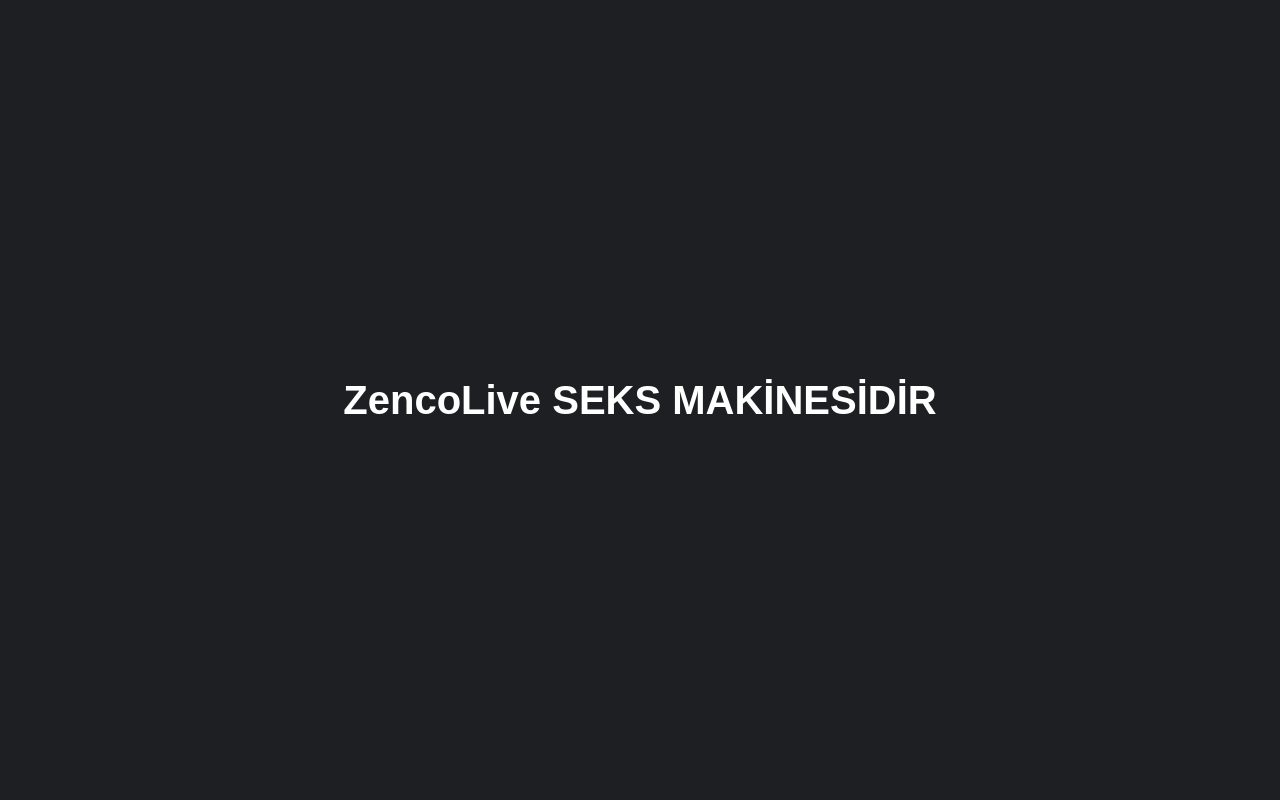
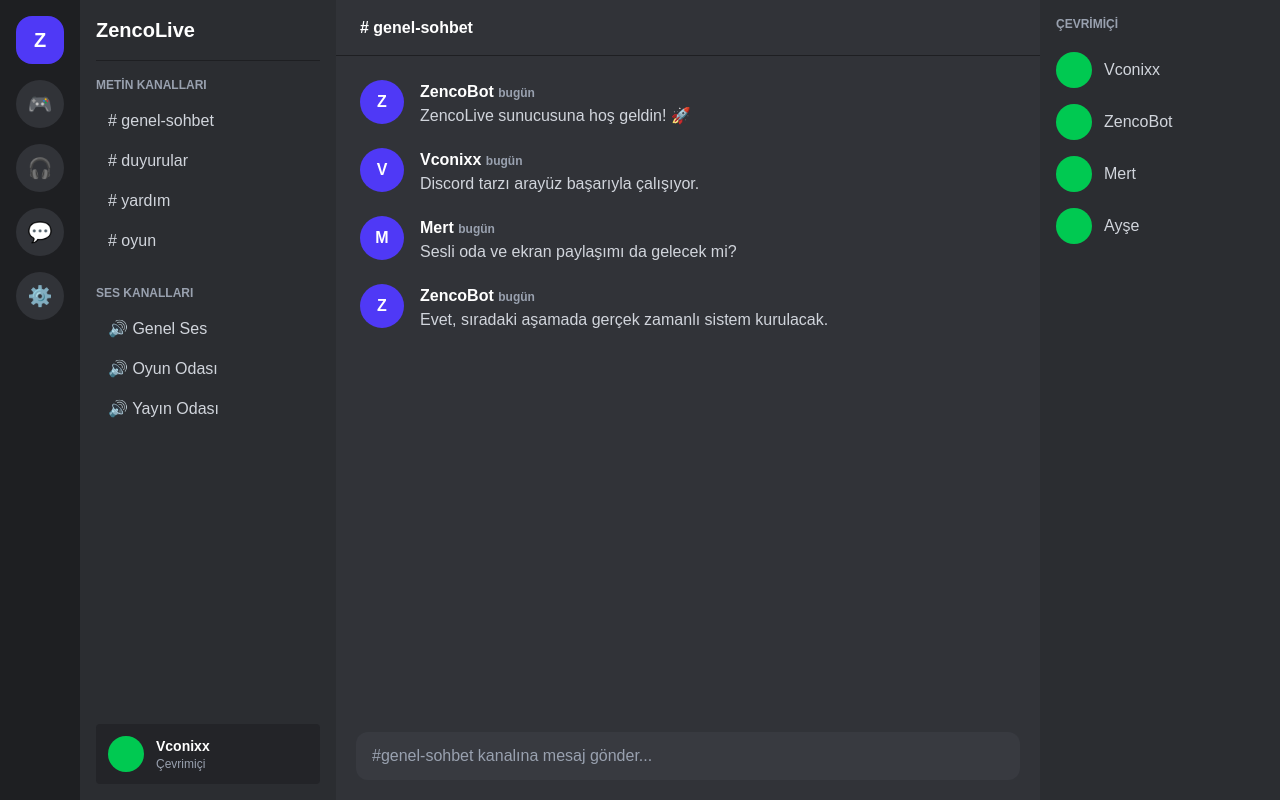
Before and after one commit to Vconixx/zencolive, a Next.js app: page / in a window 1280 px wide. Built offline with nearby package versions, Linux system fonts and the light colour scheme.

Commit message:
discord arayuzu eklendi

```diff
--- a/app/page.tsx
+++ b/app/page.tsx
@@ -1,18 +1,100 @@
 export default function Home() {
   return (
-    <main
-      style={{
-        backgroundColor: "#1e1f22",
-        color: "white",
-        height: "100vh",
-        display: "flex",
-        justifyContent: "center",
-        alignItems: "center",
-        fontSize: "40px",
-        fontWeight: "bold",
-      }}
-    >
-      ZencoLive SEKS MAKİNESİDİR
+    <main className="min-h-screen bg-[#313338] text-white flex">
+      <aside className="w-20 bg-[#1e1f22] flex flex-col items-center py-4 gap-4">
+        <div className="w-12 h-12 rounded-2xl bg-indigo-600 flex items-center justify-center font-bold text-xl">
+          Z
+        </div>
+        {["🎮", "🎧", "💬", "⚙️"].map((icon) => (
+          <div
+            key={icon}
+            className="w-12 h-12 rounded-full bg-[#313338] hover:rounded-2xl hover:bg-indigo-600 transition-all flex items-center justify-center text-xl cursor-pointer"
+          >
+            {icon}
+          </div>
+        ))}
+      </aside>
+
+      <aside className="w-64 bg-[#2b2d31] p-4 flex flex-col">
+        <h1 className="text-xl font-bold border-b border-[#1e1f22] pb-4">
+          ZencoLive
+        </h1>
+
+        <div className="mt-4">
+          <p className="text-xs text-gray-400 font-bold mb-2">METİN KANALLARI</p>
+          {["genel-sohbet", "duyurular", "yardım", "oyun"].map((channel) => (
+            <div
+              key={channel}
+              className="px-3 py-2 rounded hover:bg-[#404249] text-gray-300 cursor-pointer"
+            >
+              # {channel}
+            </div>
+          ))}
+        </div>
+
+        <div className="mt-6">
+          <p className="text-xs text-gray-400 font-bold mb-2">SES KANALLARI</p>
+          {["Genel Ses", "Oyun Odası", "Yayın Odası"].map((voice) => (
+            <div
+              key={voice}
+              className="px-3 py-2 rounded hover:bg-[#404249] text-gray-300 cursor-pointer"
+            >
+              🔊 {voice}
+            </div>
+          ))}
+        </div>
+
+        <div className="mt-auto bg-[#232428] p-3 rounded flex items-center gap-3">
+          <div className="w-9 h-9 rounded-full bg-green-500"></div>
+          <div>
+            <p className="font-bold text-sm">Vconixx</p>
+            <p className="text-xs text-gray-400">Çevrimiçi</p>
+          </div>
+        </div>
+      </aside>
+
+      <section className="flex-1 flex flex-col">
+        <header className="h-14 bg-[#313338] border-b border-[#1e1f22] flex items-center px-6">
+          <h2 className="font-bold"># genel-sohbet</h2>
+        </header>
+
+        <div className="flex-1 p-6 space-y-5 overflow-y-auto">
+          {[
+            ["ZencoBot", "ZencoLive sunucusuna hoş geldin! 🚀"],
+            ["Vconixx", "Discord tarzı arayüz başarıyla çalışıyor."],
+            ["Mert", "Sesli oda ve ekran paylaşımı da gelecek mi?"],
+            ["ZencoBot", "Evet, sıradaki aşamada gerçek zamanlı sistem kurulacak."],
+          ].map(([name, message]) => (
+            <div key={message} className="flex gap-4">
+              <div className="w-11 h-11 rounded-full bg-indigo-600 flex items-center justify-center font-bold">
+                {name[0]}
+              </div>
+              <div>
+                <p className="font-bold">
+                  {name} <span className="text-xs text-gray-400">bugün</span>
+                </p>
+                <p className="text-gray-300">{message}</p>
+              </div>
+            </div>
+          ))}
+        </div>
+
+        <div className="p-5">
+          <div className="bg-[#383a40] rounded-xl px-4 py-3 text-gray-400">
+            #genel-sohbet kanalına mesaj gönder...
+          </div>
+        </div>
+      </section>
+
+      <aside className="w-60 bg-[#2b2d31] p-4 hidden lg:block">
+        <p className="text-xs text-gray-400 font-bold mb-3">ÇEVRİMİÇİ</p>
+        {["Vconixx", "ZencoBot", "Mert", "Ayşe"].map((user) => (
+          <div key={user} className="flex items-center gap-3 py-2 text-gray-300">
+            <div className="w-9 h-9 rounded-full bg-green-500"></div>
+            {user}
+          </div>
+        ))}
+      </aside>
     </main>
   );
 }
```
